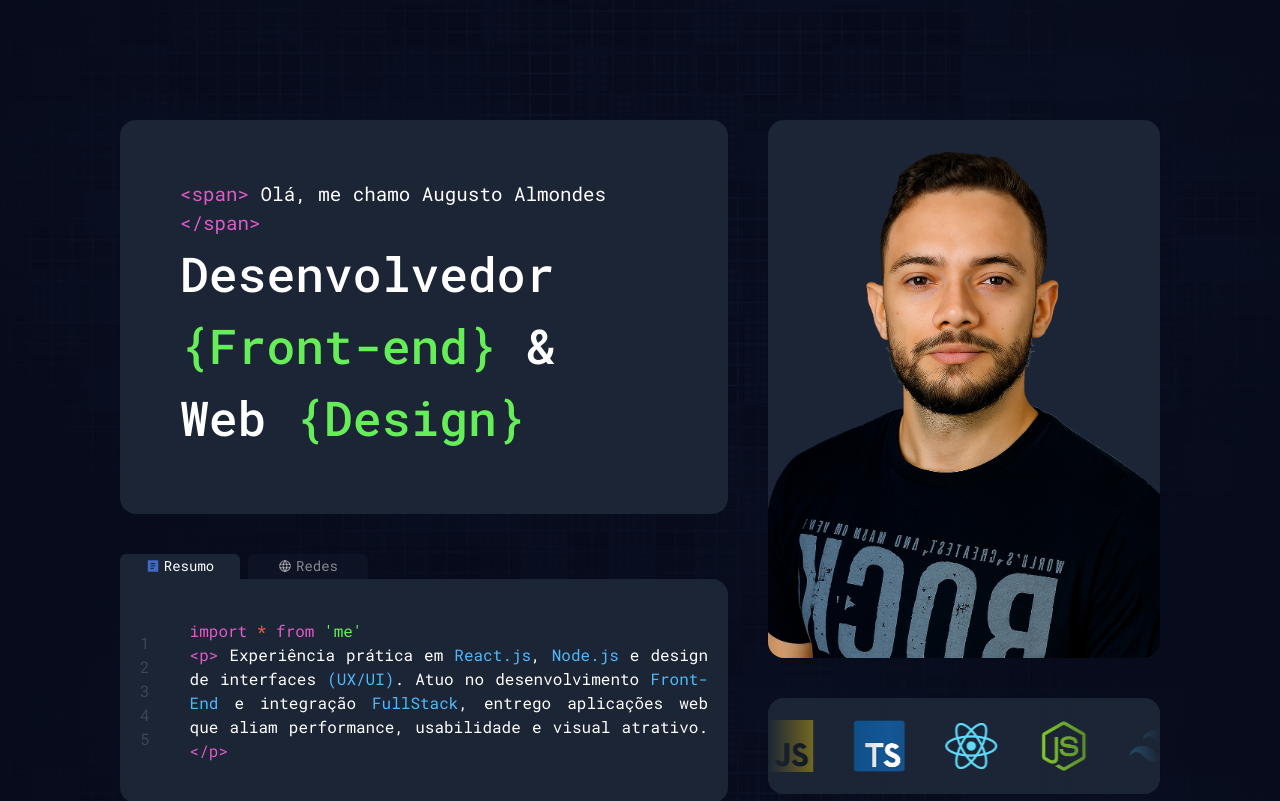
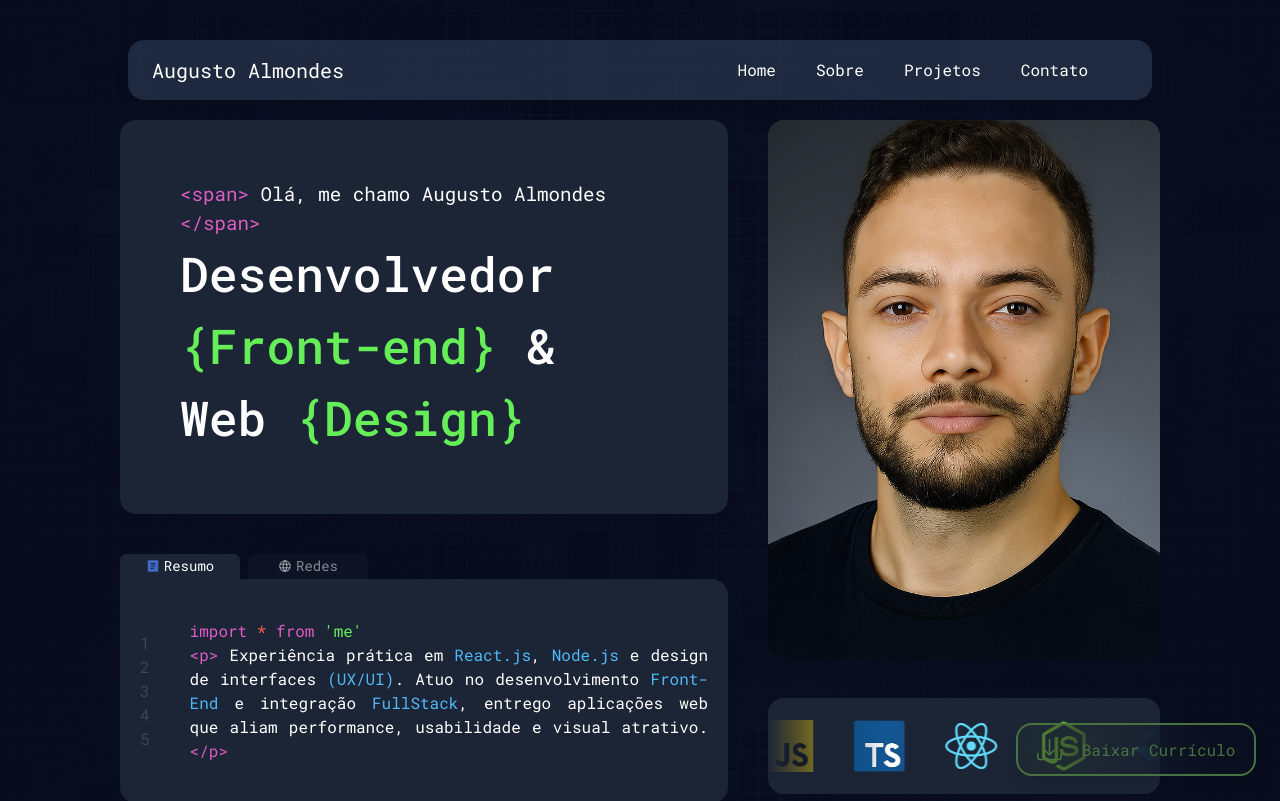
Before and after one commit to AugustoAlmondes/My-Protfolio, a React (Vite) app: page / in a window 1280 px wide. Shown: the top 801 px of the page. Built offline with nearby package versions, Linux system fonts and the light colour scheme.

Commit message:
feat: added Header and Download CV button

```diff
--- a/src/App.tsx
+++ b/src/App.tsx
@@ -1,9 +1,11 @@
 import About from './components/About'
 import Contact from './components/Contact'
 import Education from './components/Education'
+import Header from './components/Header'
 import Hero from './components/Hero'
 import Projects from './components/Projects'
 import Skills from './components/Skills'
+import Sticky from './components/Sticky'
 import { WidthProvider } from './context/useWidth/WidthContext'
 import Background from '/background.jpg'
 
@@ -30,6 +32,8 @@ function App() {
 
       <div className='relative z-20 grid md:gap-10 lg:gap-10'>
         <WidthProvider>
+          <Sticky/>
+          <Header/>
           <Hero />
           <About/>
           <Education/>
--- /dev/null
+++ b/src/components/Header.tsx
@@ -0,0 +1,14 @@
+export default function Header() {
+    return (
+        <header className = {`bg-background-bright/60 w-[80%] h-15 backdrop-blur-2xl flex items-center justify-between px-6 rounded-2xl fixed z-999 top-10 left-1/2 transform -translate-x-1/2 shadow-lg`}>
+            <h1 className = {`text-white text-xl`}>Augusto Almondes</h1>
+
+            <ul className = {`flex items-center gap-10 text-white text-md mr-10`}>
+                <li className = {`cursor-pointer hover:text-new-green transition-all duration-200 easy-in-out`}>Home</li>
+                <li className = {`cursor-pointer hover:text-new-green transition-all duration-200 easy-in-out`}>Sobre</li>
+                <li className = {`cursor-pointer hover:text-new-green transition-all duration-200 easy-in-out`}>Projetos</li>
+                <li className = {`cursor-pointer hover:text-new-green transition-all duration-200 easy-in-out`}>Contato</li>
+            </ul>
+        </header>
+    );
+}
--- a/src/components/Profile.tsx
+++ b/src/components/Profile.tsx
@@ -2,15 +2,20 @@ import { useWidth } from "../context/useWidth/useWidth";
 
 export default function Profile() {
 
-    const {width} = useWidth();
+    const { width } = useWidth();
 
     return (
-        <div className={`
-            ${width > 768 ? "bg-[#1C2535] " : "h-96 bg-[#1C2535]"}
-            md:col-start-4 md:col-end-6 md:row-start-1 md:row-end-5 md:h-auto
-            relative col-span-1 row-span-1 rounded-2xl h-64 overflow-visible
-            `}>
-            <img src="/eu2.png" alt="eu" className="absolute bottom-0 rounded-2xl md:h-auto h-full w-full object-contain" />
-        </div>
+        <>
+            {
+                width >= 1150 &&
+                <div className={`bg-[#1C2535]
+                md:col-start-4 md:col-end-6 md:row-start-1 md:row-end-5 md:h-auto
+                relative col-span-1 row-span-1 rounded-2xl h-64 overflow-visible
+
+                `}>
+                    <img src="/eu3.png" alt="eu" className="absolute bottom-0 rounded-2xl md:h-full h-full w-full object-cover" />
+                </div>
+            }
+        </>
     );
 }
--- /dev/null
+++ b/src/components/Sticky.tsx
@@ -0,0 +1,11 @@
+import { BsDownload } from "react-icons/bs";
+
+export default function Sticky() {
+    return (
+        <>
+        <div className = {`fixed w-60 bottom-6 right-6 bg-[#1C2535]/20 backdrop-blur-2xl border-2 border-new-green-dark flex items-center justify-center gap-5 px-4 py-3 rounded-2xl shadow-lg z-999 text-new-green-dark *:hover:bg-new-green-dark hover:text-new-green hover:border-new-green cursor-pointer transition-all duration-300`}>
+            <BsDownload size={25}/> Baixar Currículo
+        </div>
+        </>
+    );
+}
--- a/src/index.css
+++ b/src/index.css
@@ -7,6 +7,7 @@
 @theme {
     --color-new-pink: #DD5CC5;
     --color-new-green: #65EE58;
+    --color-new-green-dark: #487340;
     --color-new-blue: #50B8F9;
     --color-background-dark: #141C2A;
     --color-background: #1C2535;
@@ -57,6 +58,12 @@
     }
 }
 
+*::selection {
+  background-color: #62df57;
+  color: white;
+}{
+}
+
 *::-webkit-scrollbar {
     width: 8px;
     background-color: #141C2A;
```
Also changed, not shown: public/eu3.png (added).
